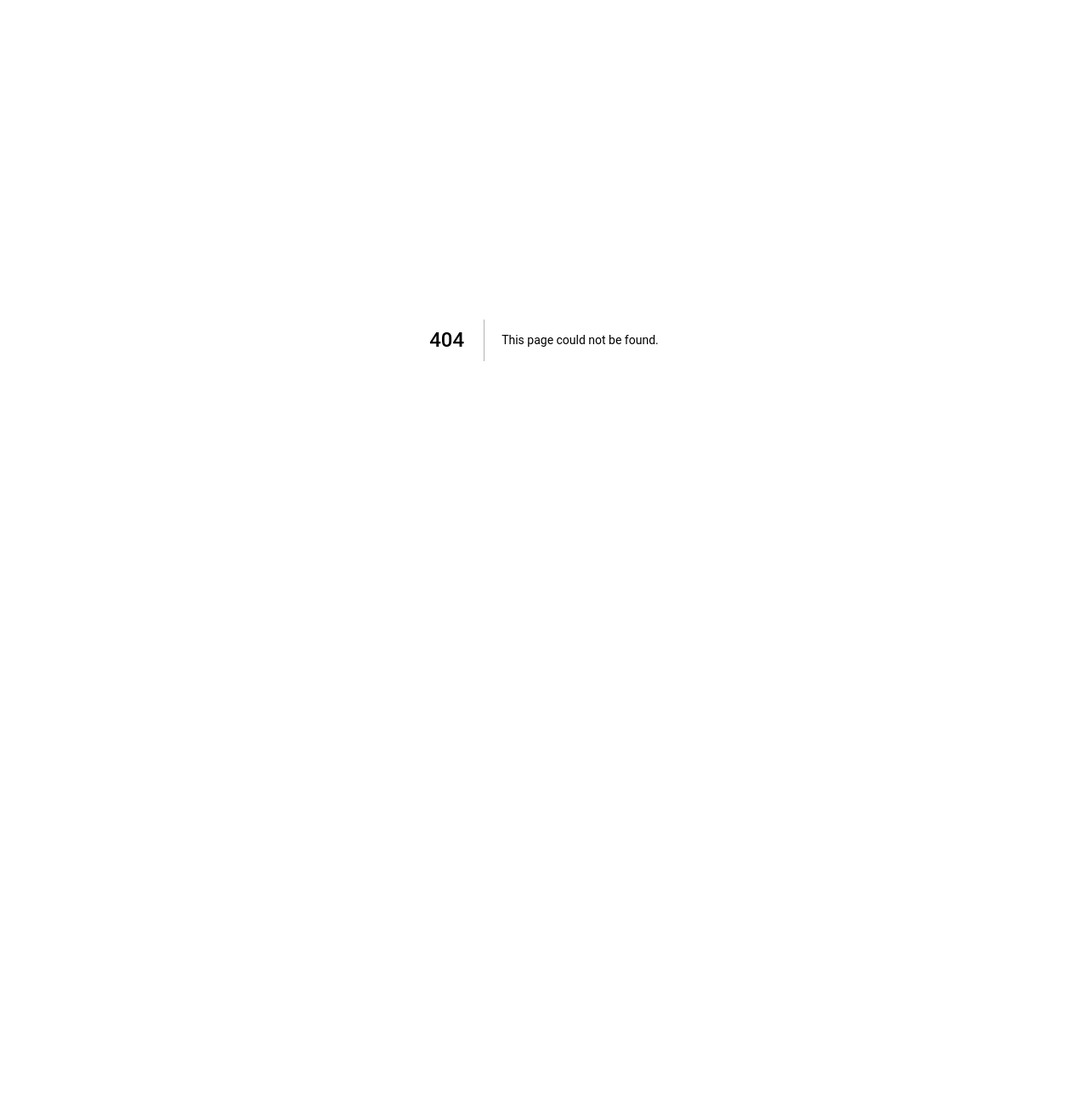
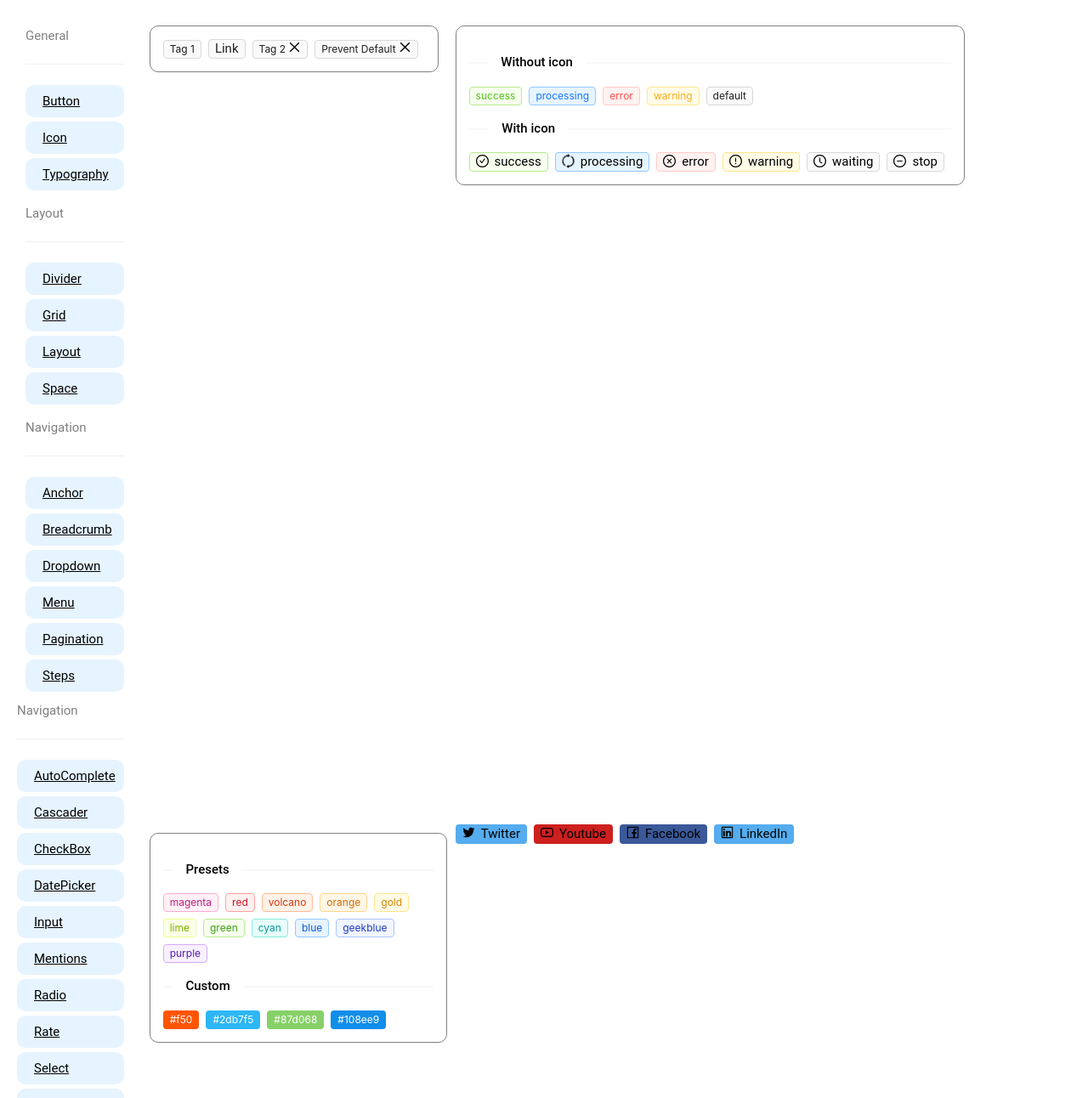
Before and after one commit to Pallab6Sense/AntD-Components, a Next.js app: page /tag in a window 1280 px wide. Before the commit this address had no page. Shown: the top 1292 px of the page at 85% size. Before the commit the page ends 800 px from the top, so only its background shows below. Built offline with nearby package versions, Linux system fonts and the light colour scheme.

Commit message:
Tag done 4:08 PM

```diff
--- a/Components/Navigation.js
+++ b/Components/Navigation.js
@@ -143,6 +143,9 @@ const Navigation = () => {
             <li>
               <Link href="/statistics">Statistics</Link>
             </li>
+            <li>
+              <Link href="/tag">Tag</Link>
+            </li>
 
           </div>
         </ul>
--- /dev/null
+++ b/pages/tag.js
@@ -0,0 +1,123 @@
+import Navigation from '@/Components/Navigation';
+import { Space, Tag, Divider } from 'antd';
+import {
+  CheckCircleOutlined,
+  ClockCircleOutlined,
+  CloseCircleOutlined,
+  ExclamationCircleOutlined,
+  MinusCircleOutlined,
+  SyncOutlined,
+  FacebookOutlined,
+  LinkedinOutlined,
+  TwitterOutlined,
+  YoutubeOutlined,
+} from '@ant-design/icons';
+const log = (e) => {
+  console.log(e);
+};
+const preventDefault = (e) => {
+  e.preventDefault();
+  console.log('Clicked! But prevent default.');
+};
+const Ta_g = () => {
+  return (
+    <>
+      <div className="container">
+        <Navigation></Navigation>
+
+        <div className="tagContainer">
+          <div className="tagExample1">
+            <Space size={[0, 8]} wrap>
+              <Tag>Tag 1</Tag>
+              <Tag>
+                <a href="https://github.com/ant-design/ant-design/issues/1862">
+                  Link
+                </a>
+              </Tag>
+              <Tag closable onClose={log}>
+                Tag 2
+              </Tag>
+              <Tag closable onClose={preventDefault}>
+                Prevent Default
+              </Tag>
+            </Space>
+          </div>
+          <div className="tagExample2">
+            <Divider orientation="left">Without icon</Divider>
+            <Space size={[0, 8]} wrap>
+              <Tag color="success">success</Tag>
+              <Tag color="processing">processing</Tag>
+              <Tag color="error">error</Tag>
+              <Tag color="warning">warning</Tag>
+              <Tag color="default">default</Tag>
+            </Space>
+            <Divider orientation="left">With icon</Divider>
+            <Space size={[0, 8]} wrap>
+              <Tag icon={<CheckCircleOutlined />} color="success">
+                success
+              </Tag>
+              <Tag icon={<SyncOutlined spin />} color="processing">
+                processing
+              </Tag>
+              <Tag icon={<CloseCircleOutlined />} color="error">
+                error
+              </Tag>
+              <Tag icon={<ExclamationCircleOutlined />} color="warning">
+                warning
+              </Tag>
+              <Tag icon={<ClockCircleOutlined />} color="default">
+                waiting
+              </Tag>
+              <Tag icon={<MinusCircleOutlined />} color="default">
+                stop
+              </Tag>
+            </Space>
+          </div>
+
+          <div className="tagExample3">
+            <Divider orientation="left">Presets</Divider>
+            <Space size={[0, 8]} wrap>
+              <Tag color="magenta">magenta</Tag>
+              <Tag color="red">red</Tag>
+              <Tag color="volcano">volcano</Tag>
+              <Tag color="orange">orange</Tag>
+              <Tag color="gold">gold</Tag>
+              <Tag color="lime">lime</Tag>
+              <Tag color="green">green</Tag>
+              <Tag color="cyan">cyan</Tag>
+              <Tag color="blue">blue</Tag>
+              <Tag color="geekblue">geekblue</Tag>
+              <Tag color="purple">purple</Tag>
+            </Space>
+            <Divider orientation="left">Custom</Divider>
+            <Space size={[0, 8]} wrap>
+              <Tag color="#f50">#f50</Tag>
+              <Tag color="#2db7f5">#2db7f5</Tag>
+              <Tag color="#87d068">#87d068</Tag>
+              <Tag color="#108ee9">#108ee9</Tag>
+            </Space>
+          </div>
+
+          <div className="tagExample4">
+            <Space size={[0, 8]} wrap>
+              <Tag icon={<TwitterOutlined />} color="#55acee">
+                Twitter
+              </Tag>
+              <Tag icon={<YoutubeOutlined />} color="#cd201f">
+                Youtube
+              </Tag>
+              <Tag icon={<FacebookOutlined />} color="#3b5999">
+                Facebook
+              </Tag>
+              <Tag icon={<LinkedinOutlined />} color="#55acee">
+                LinkedIn
+              </Tag>
+            </Space>
+          </div>
+        </div>
+      </div>
+    </>
+  );
+};
+
+export default Ta_g;
--- a/styles/globals.scss
+++ b/styles/globals.scss
@@ -746,3 +746,18 @@ li {
 .statisticsExample4{
   width: 400px;
 }
+
+.tagContainer{
+  @include componentContainer()
+
+}
+
+.tagExample1,
+.tagExample2,
+.tagExample3{
+  @include divStyle()
+}
+
+.tagExample3{
+  width: 350px;
+}
```
